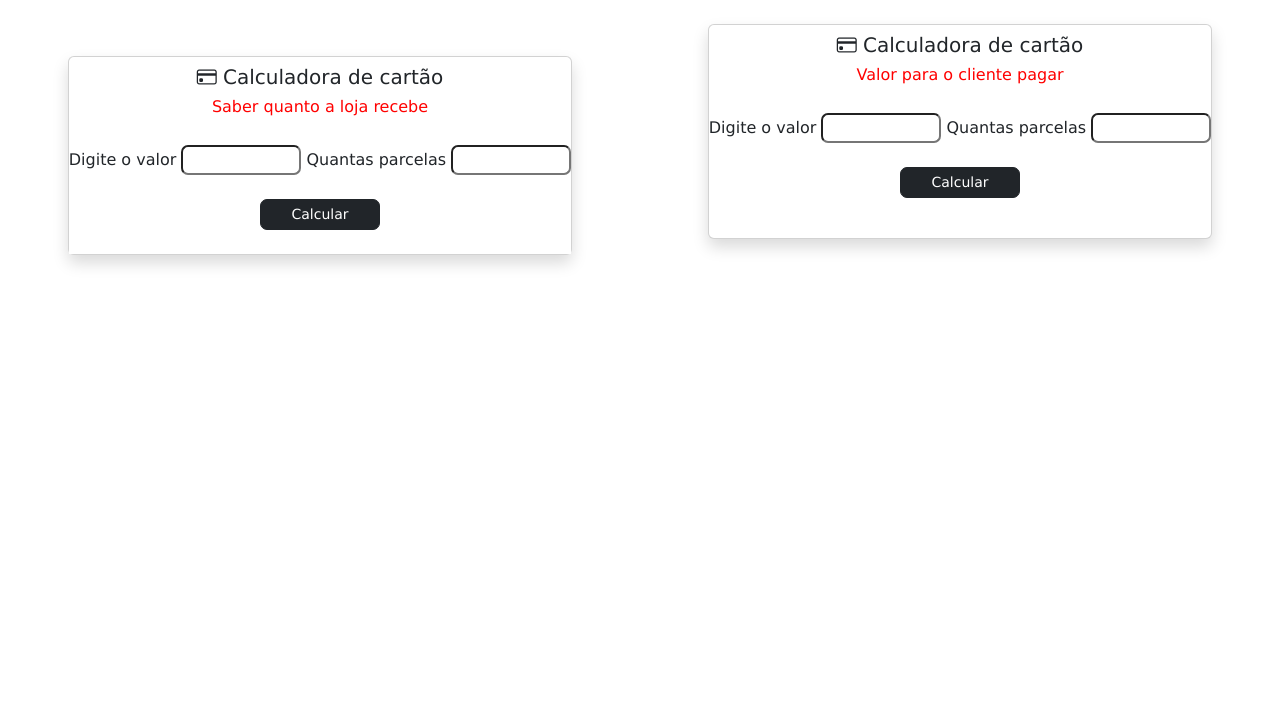
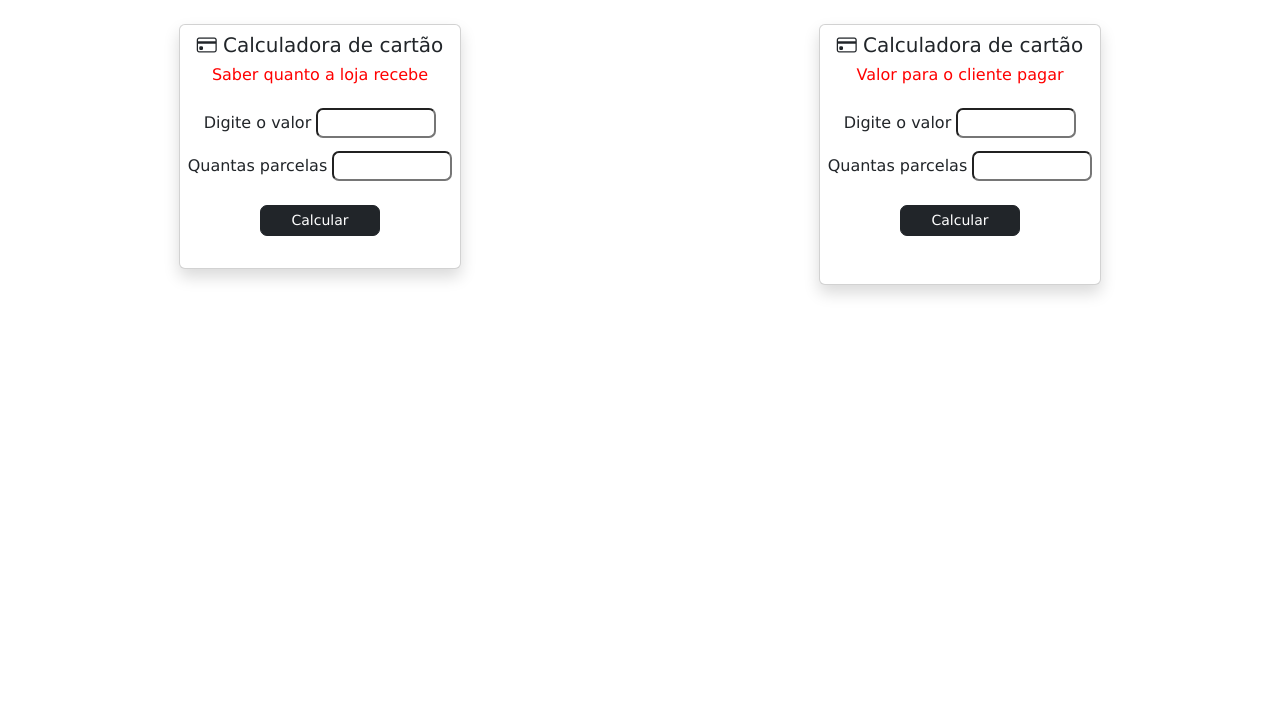
Before and after one commit to wironjr/calculadoracartao, a plain HTML site: page index.html in a window 1280 px wide. Shown: the top 718 px of the page. Drawn offline with nearby package versions, Linux system fonts and the light colour scheme.

Commit message:
testando

```diff
--- a/index.html
+++ b/index.html
@@ -107,17 +107,17 @@
 
 	<div class="d-flex mb-3 flex-wrap justify-content-around">
       <div class="p-2">
-      	<div class="card mt-5 shadow">
+      	<div class="card mt-3 shadow">
 				<div class="m-2 text-center">
 					<h5><i class="bi bi-credit-card"></i> Calculadora de cartão</h5>
 					<h6 style="color: red;">Saber quanto a loja recebe</h6>
 				</div>
 
-					<div class="text-center">
+					<div class="text-center p-2">
 					<label class="" for="valorDinheiro1">Digite o valor</label>
 					<input style="width: 120px; border-radius: 7px;" type="number" name="valorDinheiro1" id="valorDinheiro1">
 
-					<label class="mt-3" for="parcela1">Quantas parcelas</label>
+					<br><label class="mt-3" for="parcela1">Quantas parcelas</label>
 					<input style="width: 120px; border-radius: 7px;" type="number" name="parcela1" id="parcela1" required><br>
 
 					<button style="width: 120px; border-radius: 7px;" class="btn btn-sm btn-dark mt-4" onclick="resultadoCartaoReceber()">Calcular</button>
@@ -136,11 +136,11 @@
 						<h6 style="color: red">Valor para o cliente pagar</h6>
 					</div>
 
-						<div class="text-center">
+						<div class="text-center p-2">
 						<label class="" for="valorDinheiro">Digite o valor</label>
 						<input style="width: 120px; border-radius: 7px;" type="number" name="valorDinheiro" id="valorDinheiro">
 
-						<label class="mt-3" for="parcela">Quantas parcelas</label>
+						<br><label class="mt-3" for="parcela">Quantas parcelas</label>
 						<input style="width: 120px; border-radius: 7px;" type="number" name="parcela" id="parcela"><br>
 
 						<button style="width: 120px; border-radius: 7px;" class="btn btn-sm btn-dark mt-4" onclick="resultadoCartao()">Calcular</button>
```
